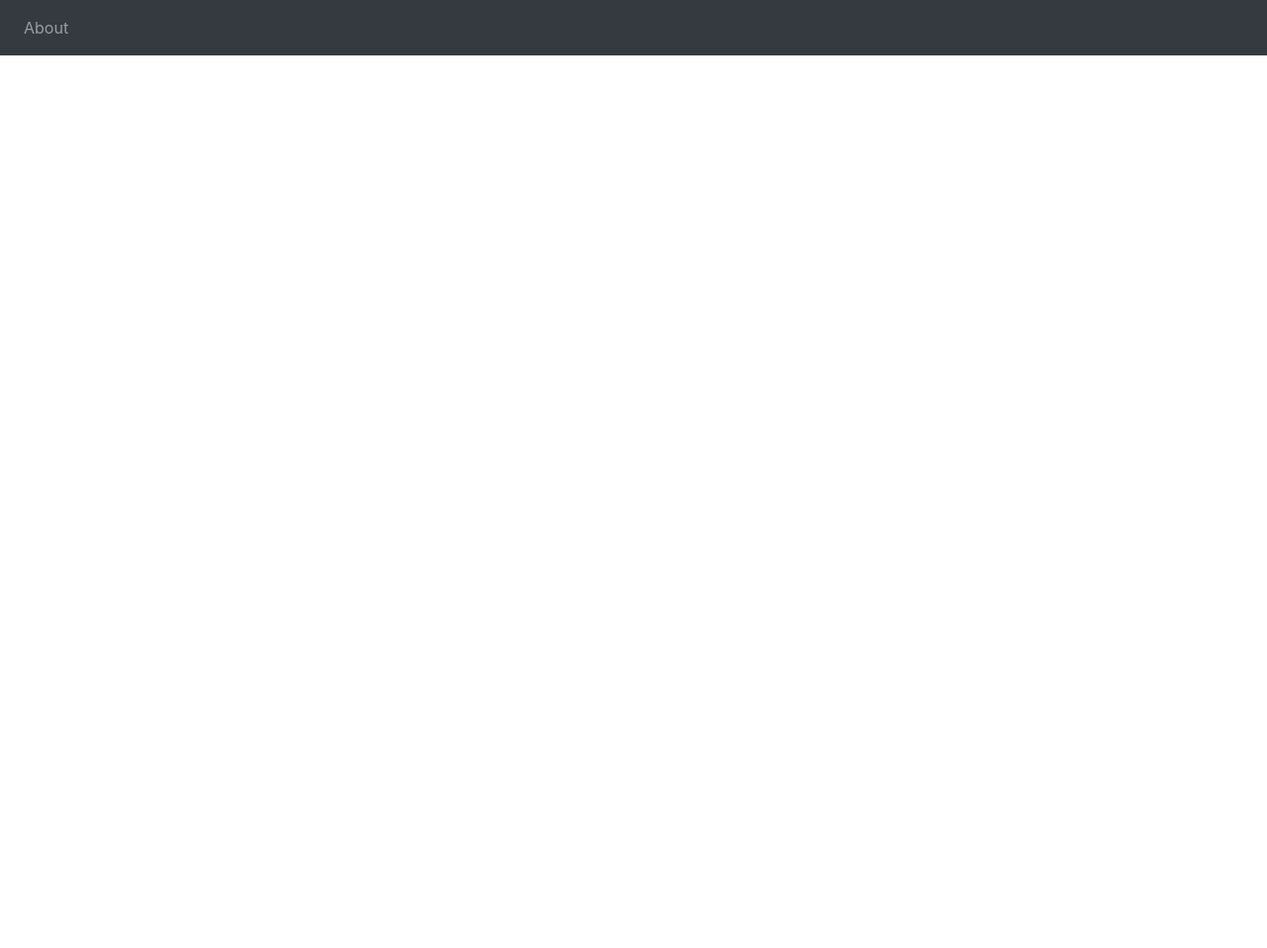
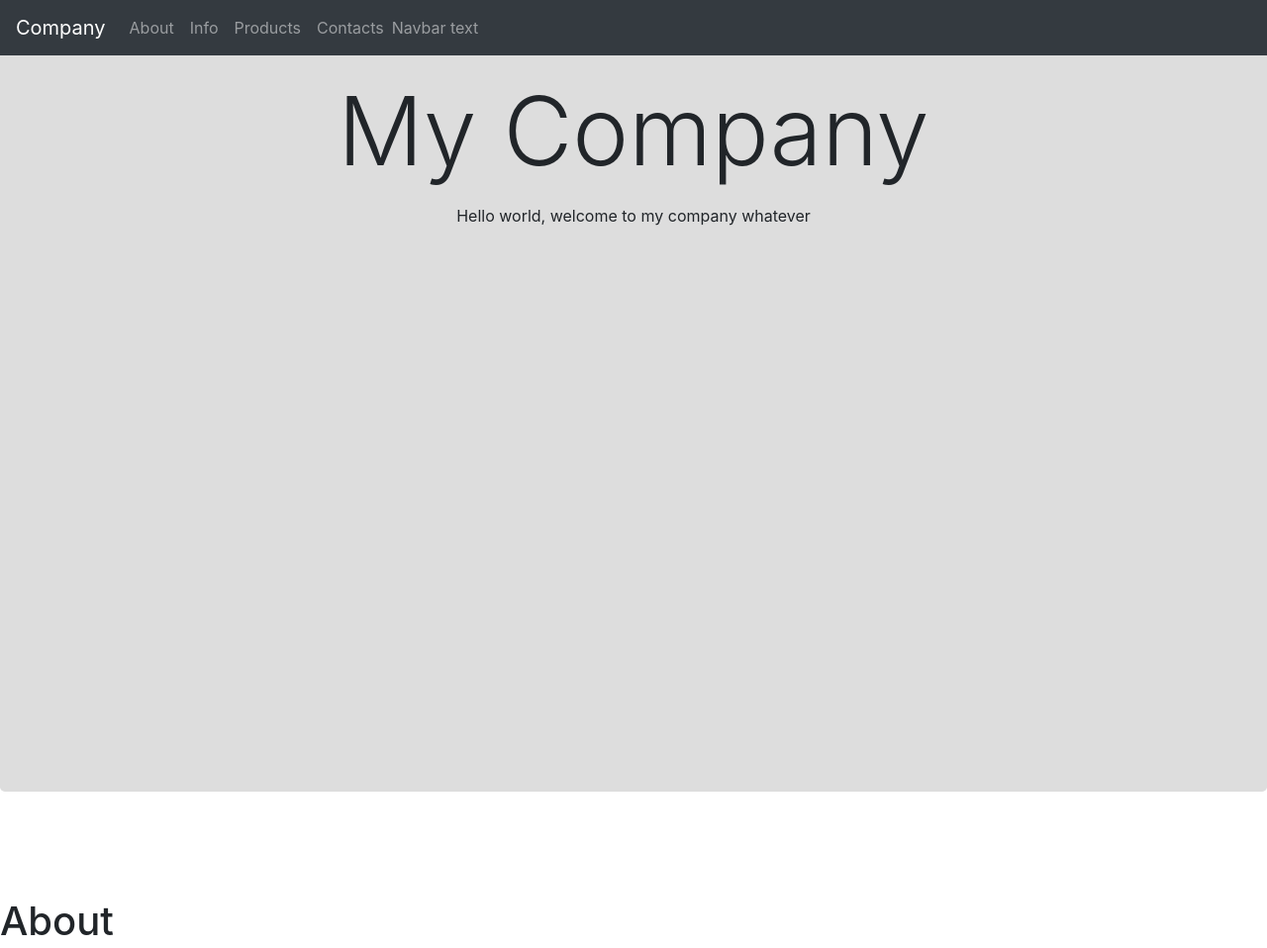
Before and after one commit to terapro/udemy-bootstrap-01, a plain HTML site: page index.html in a window 1280 px wide. Shown: the top 958 px of the page at 99% size. Before the commit the page ends 800 px from the top, so only its background shows below. Drawn offline with nearby package versions, Linux system fonts and the light colour scheme.

Commit message:
Completes navigation

```diff
--- a/index.html
+++ b/index.html
@@ -10,6 +10,20 @@
       integrity="sha384-ggOyR0iXCbMQv3Xipma34MD+dH/1fQ784/j6cY/iJTQUOhcWr7x9JvoRxT2MZw1T"
       crossorigin="anonymous"
     />
+    <style>
+      body,
+      html {
+        height: 100%;
+      }
+      section:nth-child(even) {
+        background-color: #ddd;
+      }
+      .section {
+        width: 100%;
+        min-height: 100%;
+        padding-top: 75px;
+      }
+    </style>
 
     <title>Project</title>
   </head>
@@ -19,6 +33,7 @@
       id="myNav"
       class="navbar navbar-dark bg-dark fixed-top navbar-expand-sm"
     >
+      <a href="#" class="navbar-brand">Company</a>
       <button
         class="navbar-toggler"
         type="button"
@@ -32,13 +47,33 @@
           <li class="nav-item">
             <a href="#about" class="nav-link">About</a>
           </li>
+          <li class="nav-item">
+            <a href="#info" class="nav-link">Info</a>
+          </li>
+          <li class="nav-item">
+            <a href="#products" class="nav-link">Products</a>
+          </li>
+          <li class="nav-item">
+            <a href="#contacts" class="nav-link">Contacts</a>
+          </li>
         </ul>
+        <span class="navbar-text">Navbar text</span>
       </div>
     </nav>
-    <section id="about"></section>
-    <section></section>
-    <section></section>
-    <section></section>
+    <section class="jumbotron section">
+      <div class="center">
+        <div class="container text-sm-center">
+          <div class="display-1">
+            My Company
+          </div>
+          <div class="m-3">Hello world, welcome to my company whatever</div>
+        </div>
+      </div>
+    </section>
+    <section id="about" class="section"><h1>About</h1></section>
+    <section id="info" class="section"><h1>Info</h1></section>
+    <section id="products" class="section"><h1>Products</h1></section>
+    <section id="contacts" class="section"><h1>Contacts</h1></section>
     <section></section>
     <footer></footer>
 
```
